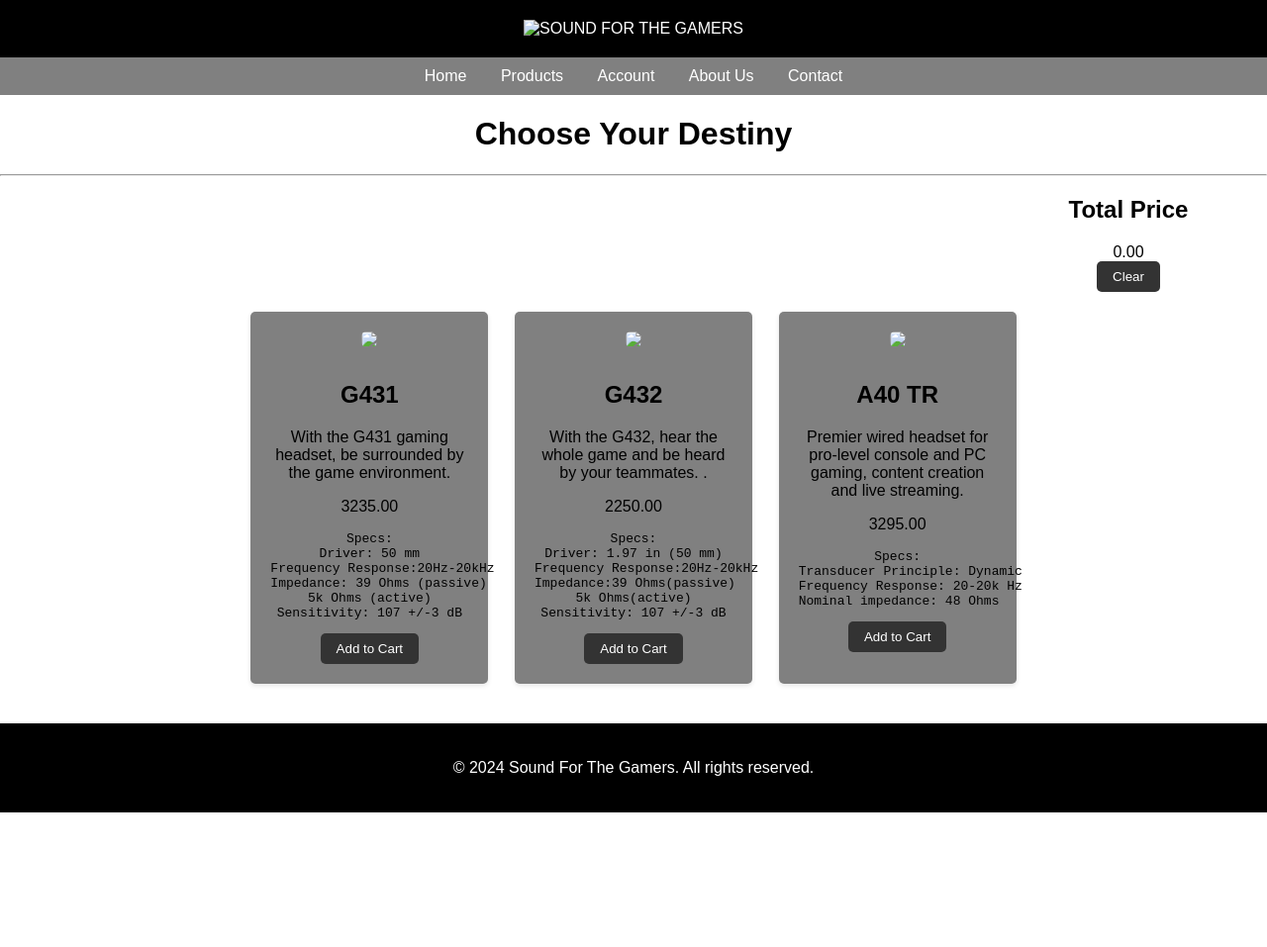
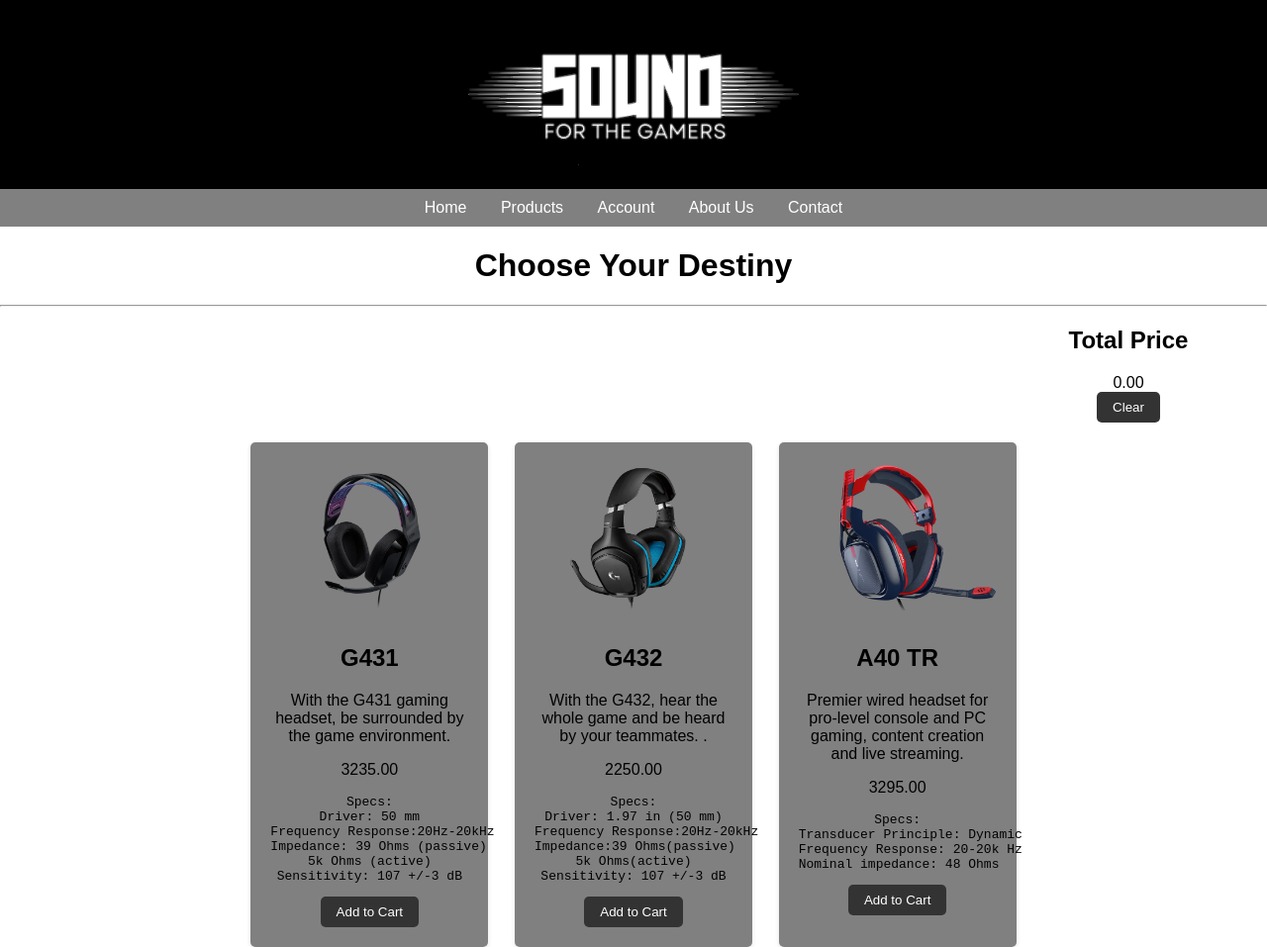
Before and after one commit to RanzDumapias/WebDesignFinalProjectDumapias, a plain HTML site: page products.html in a window 1280 px wide. Shown: the top 957 px of the page at 99% size. Before the commit the page ends 821 px from the top, so only its background shows below. Drawn offline with Linux system fonts and the light colour scheme.

Commit message:
Update products.html

```diff
--- a/products.html
+++ b/products.html
@@ -9,7 +9,7 @@
 <body>
 
 <header>
-<img src="./images/logo.png" alt="SOUND FOR THE GAMERS" title="SOUND FOR THE GAMERS" width="27%" height="27%">
+<img src="logo.png" alt="SOUND FOR THE GAMERS" title="SOUND FOR THE GAMERS" width="27%" height="27%">
 </header>
 
 <nav>
@@ -31,7 +31,7 @@
 
 <div class="container">
 <div class="product">
-<img src="./images/g335.webp">
+<img src="g335.webp">
 <h2>G431</h2>
 <p>With the G431 gaming headset, be surrounded by the game environment.</p>
 <p>3235.00</p>
@@ -47,7 +47,7 @@ Sensitivity: 107 +/-3 dB
 </div>
 
 <div class="product">
-<img src="./images/g432.webp">
+<img src="g432.webp">
 <h2>G432</h2>
 <p>With the G432, hear the whole game and be heard by your teammates. .</p>
 <p>2250.00</p>
@@ -63,7 +63,7 @@ Sensitivity: 107 +/-3 dB
 </div>
 
 <div class="product">
-<img src="./images/a40x.webp">
+<img src="a40x.webp">
 <h2>A40 TR</h2>
 <p>Premier wired headset for pro-level console and PC gaming, content creation and live streaming.</p>
 <p>3295.00</p>
```
